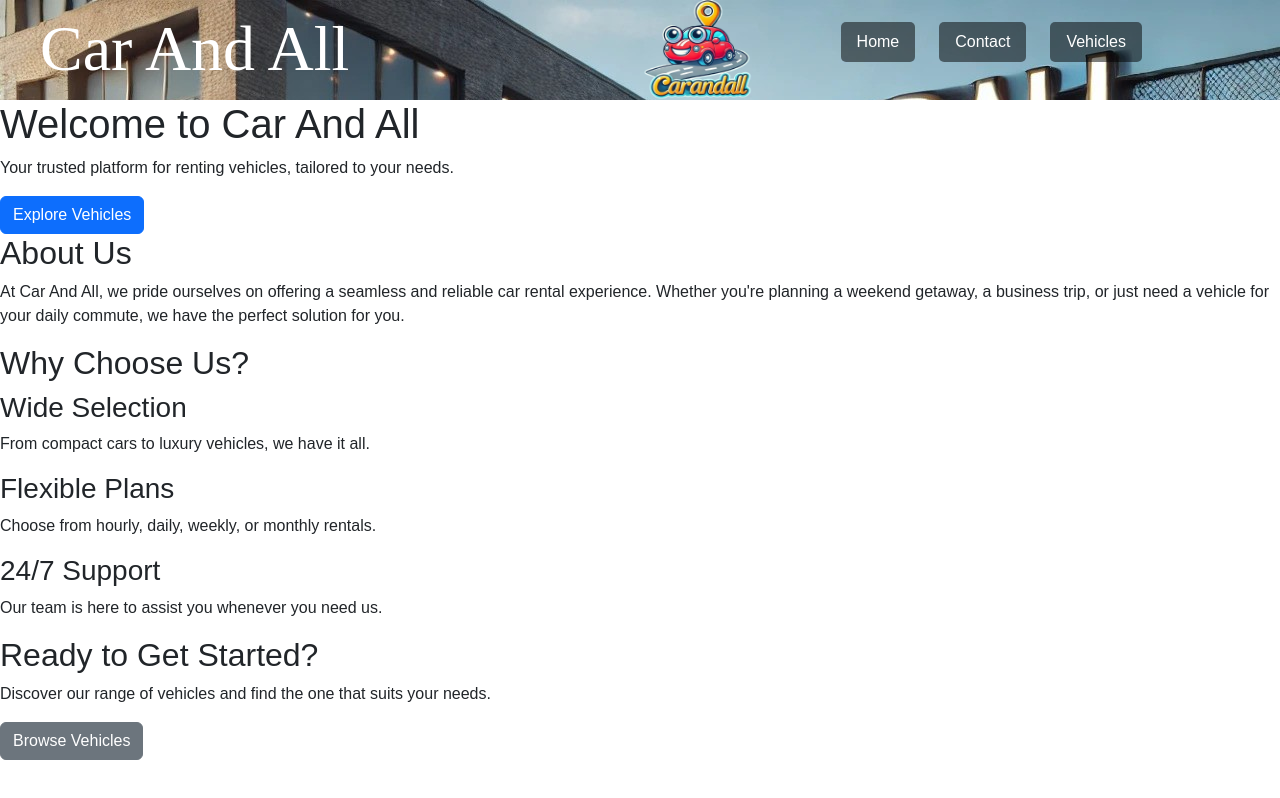
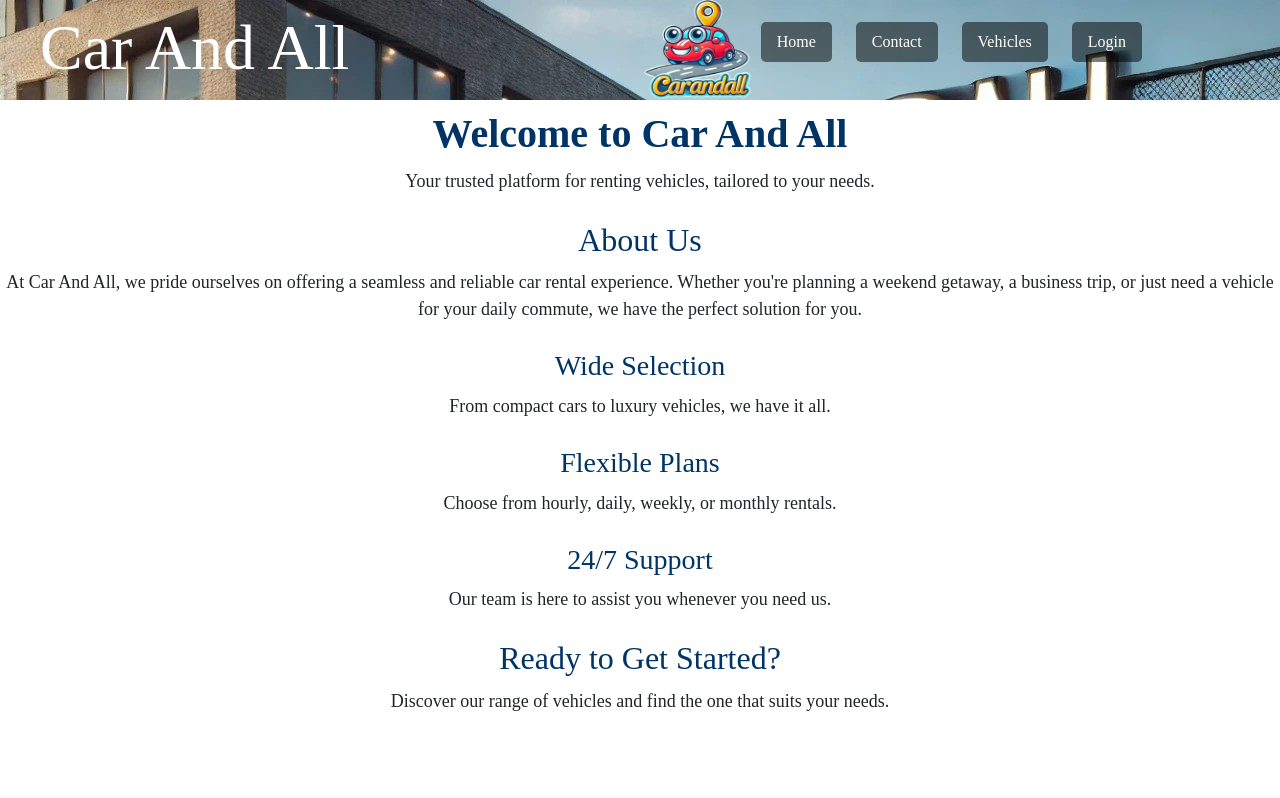
Before and after one commit to Kevin-Gazi/Front_End_Car_and_All, a React (Create React App) app: page / in a window 1280 px wide. Built offline with nearby package versions, Linux system fonts and the light colour scheme.

Commit message:
Veranderingen in css consistentie en login deels afgemaakt

```diff
--- a/package.json
+++ b/package.json
@@ -9,6 +9,7 @@
     "bootstrap": "^5.3.3",
     "react": "^18.3.1",
     "react-dom": "^18.3.1",
+    "react-icons": "^5.4.0",
     "react-router-dom": "^7.0.1",
     "react-scripts": "5.0.1",
     "web-vitals": "^2.1.4"
--- a/public/index.html
+++ b/public/index.html
@@ -24,7 +24,7 @@
       work correctly both with client-side routing and a non-root public URL.
       Learn how to configure a non-root public URL by running `npm run build`.
     -->
-    <title>CarAndAll</title>
+    <title>CarAndAll Homepage</title>
   </head>
   <body>
     <noscript>You need to enable JavaScript to run this app.</noscript>
--- a/src/App.css
+++ b/src/App.css
@@ -7,7 +7,7 @@ body {
   box-sizing: border-box;
   margin: 0;
   padding: 0;
-  font-family: 'Kumbh Sans', sans-serif;
+  font-family: 'Kumbh Sans', 'sans-serif';
 }
 
 .CarandAll {
--- a/src/App.js
+++ b/src/App.js
@@ -4,7 +4,9 @@ import { BrowserRouter as Router, Route, Routes } from "react-router-dom";
 import Contact from "./Contact/Contact";
 import Home from "./Homepage/Home";
 import Vehicles from "./Vehicles/Vehicles";
-import {NavBar} from "./NavBar/NavBar";
+import {NavBar} from "./Components/NavBar";
+import Login from "./Login/LoginScherm";
+/*import SignUp from "./Login/SignUpScherm";*/
 
 
 function App() {
@@ -16,6 +18,7 @@ function App() {
                 <Route path="/" element={<Home />} /> {/* Home pagina */}
                 <Route path="/Contact/Contact" element={<Contact />} /> {/* Contact pagina */}
                 <Route path="/vehicles" element={<Vehicles />} /> {/* Auto's pagina */}
+                <Route path="/Login/LoginScherm" element={<Login />} /> {/* Login pagina */}
             </Routes>
         </Router>
     );
--- a/src/NavBar/NavBar.js
+++ b/src/Components/NavBar.js
@@ -25,8 +25,12 @@ export function NavBar() {
                     <li className="menu_item">
                         <a href="/vehicles" className="menu_links">Vehicles</a>
                     </li>
+                    <li className="menu_item">
+                        <a href="/Login/LoginScherm" className="menu_links">Login</a>
+                    </li>
                 </ul>
             </div>
         </nav>
     );
 }
+export default NavBar;
--- a/src/Contact/Contact.js
+++ b/src/Contact/Contact.js
@@ -4,7 +4,7 @@ import './Contact.css';
 const Contact = () => {
     return (
         <div className="contact-container">
-            <h1 className="contact-title">Contact us!</h1>
+            <h1 className="contact-title"><b>Contact us!</b></h1>
             <p className="contact-description">
                 Do you have any questions, comments, or would you like more information about our services?
                 We are happy to assist you! Please contact us using one of the methods below.
--- /dev/null
+++ b/src/Homepage/Home.css
@@ -0,0 +1,59 @@
+.home-hero {
+    font-family: 'Arial, sans-serif';
+    text-align: center;
+    color: #003366;
+    padding: 10px;
+    max-width: 800px;
+    margin: 0 auto;
+}
+
+.home-hero-text {
+    font-size: 18px;
+    line-height: 1.5;
+    text-align: center;
+}
+
+.about {
+    font-family: 'Arial, sans-serif';
+    text-align: center;
+    color: #003366;
+    padding: 10px;
+    max-width: 800px;
+    margin: 10px auto 0 auto;
+}
+
+.about-text {
+    font-size: 18px;
+    line-height: 1.5;
+    text-align: center;
+}
+
+.benefit-item {
+    font-family: 'Arial, sans-serif';
+    text-align: center;
+    color: #003366;
+    padding: 10px;
+    max-width: 800px;
+    margin: 10px auto 0 auto;
+}
+
+.benefit-text {
+    font-size: 18px;
+    line-height: 1.5;
+    text-align: center;
+}
+
+.cta {
+    font-family: 'Arial, sans-serif';
+    text-align: center;
+    color: #003366;
+    padding: 10px;
+    max-width: 800px;
+    margin: 10px auto 0 auto;
+}
+
+.cta-text {
+    font-size: 18px;
+    line-height: 1.5;
+    text-align: center;
+}
--- a/src/Homepage/Home.js
+++ b/src/Homepage/Home.js
@@ -1,19 +1,19 @@
 import React from "react";
+import './Home.css';
 
 export default function Home() {
     return (
         <div className="home">
             {/* Hero Section */}
-            <header className="home-hero">
-                <h1>Welcome to Car And All</h1>
-                <p>Your trusted platform for renting vehicles, tailored to your needs.</p>
-                <a href="/vehicles" className="btn btn-primary">Explore Vehicles</a>
+            <header>
+                <h1 className="home-hero"><b>Welcome to Car And All</b></h1>
+                <p className="home-hero-text">Your trusted platform for renting vehicles, tailored to your needs.</p>
             </header>
 
             {/* About Section */}
-            <section className="about">
-                <h2>About Us</h2>
-                <p>
+            <section>
+                <h2 className="about">About Us</h2>
+                <p className = "about-text">
                     At Car And All, we pride ourselves on offering a seamless and reliable car rental experience.
                     Whether you're planning a weekend getaway, a business trip, or just need a vehicle for your daily commute,
                     we have the perfect solution for you.
@@ -22,28 +22,26 @@ export default function Home() {
 
             {/* Benefits Section */}
             <section className="benefits">
-                <h2>Why Choose Us?</h2>
                 <div className="benefit-list">
-                    <div className="benefit-item">
-                        <h3>Wide Selection</h3>
-                        <p>From compact cars to luxury vehicles, we have it all.</p>
+                    <div>
+                        <h3 className="benefit-item">Wide Selection</h3>
+                        <p className = "benefit-text">From compact cars to luxury vehicles, we have it all.</p>
                     </div>
-                    <div className="benefit-item">
-                        <h3>Flexible Plans</h3>
-                        <p>Choose from hourly, daily, weekly, or monthly rentals.</p>
+                    <div>
+                        <h3 className="benefit-item">Flexible Plans</h3>
+                        <p className = "benefit-text">Choose from hourly, daily, weekly, or monthly rentals.</p>
                     </div>
-                    <div className="benefit-item">
-                        <h3>24/7 Support</h3>
-                        <p>Our team is here to assist you whenever you need us.</p>
+                    <div>
+                        <h3 className="benefit-item">24/7 Support</h3>
+                        <p className = "benefit-text">Our team is here to assist you whenever you need us.</p>
                     </div>
                 </div>
             </section>
 
             {/* Call-to-Action Section */}
-            <section className="cta">
-                <h2>Ready to Get Started?</h2>
-                <p>Discover our range of vehicles and find the one that suits your needs.</p>
-                <a href="/vehicles" className="btn btn-secondary">Browse Vehicles</a>
+            <section>
+                <h2 className="cta">Ready to Get Started?</h2>
+                <p className = "cta-text">Discover our range of vehicles and find the one that suits your needs.</p>
             </section>
         </div>
     );
--- a/src/index.css
+++ b/src/index.css
@@ -1,3 +1,9 @@
+*{
+  margin: 0;
+  padding: 0;
+  box-sizing: border-box;
+}
+
 
 body {
   margin: 0;
@@ -6,6 +12,7 @@ body {
     sans-serif;
   -webkit-font-smoothing: antialiased;
   -moz-osx-font-smoothing: grayscale;
+  justify-content: center;
 }
 
 code {
```
Also changed, not shown: 1 other file (tests, documents, lock files or other folders).
